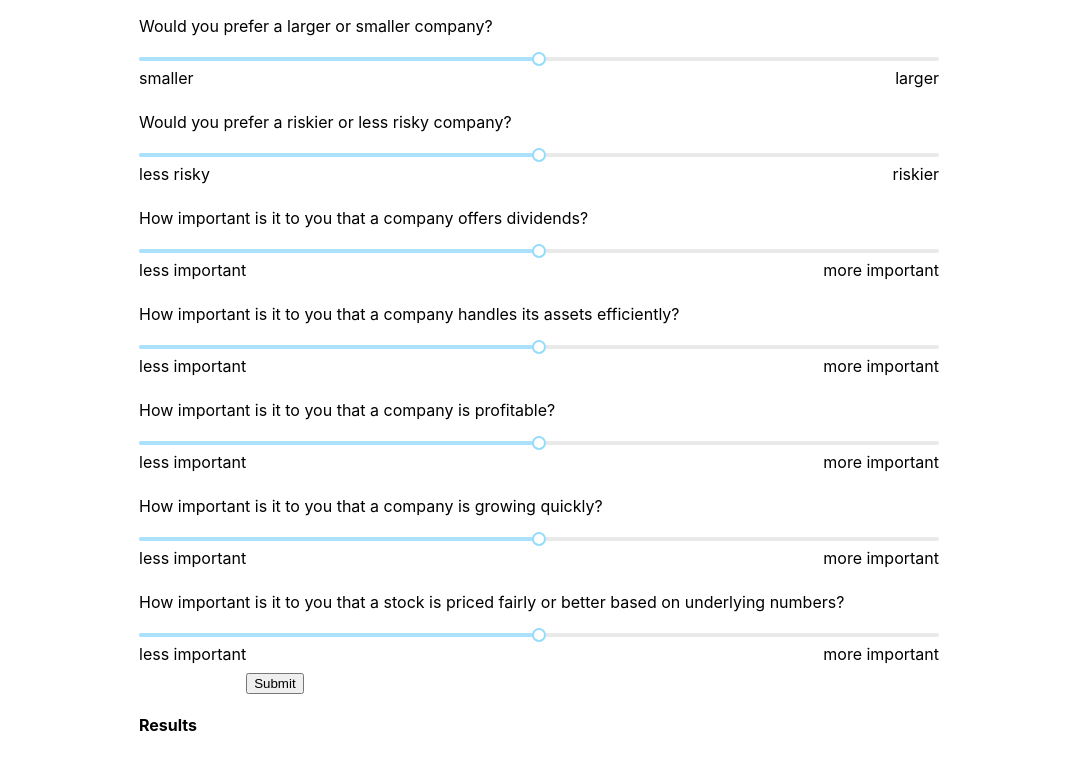
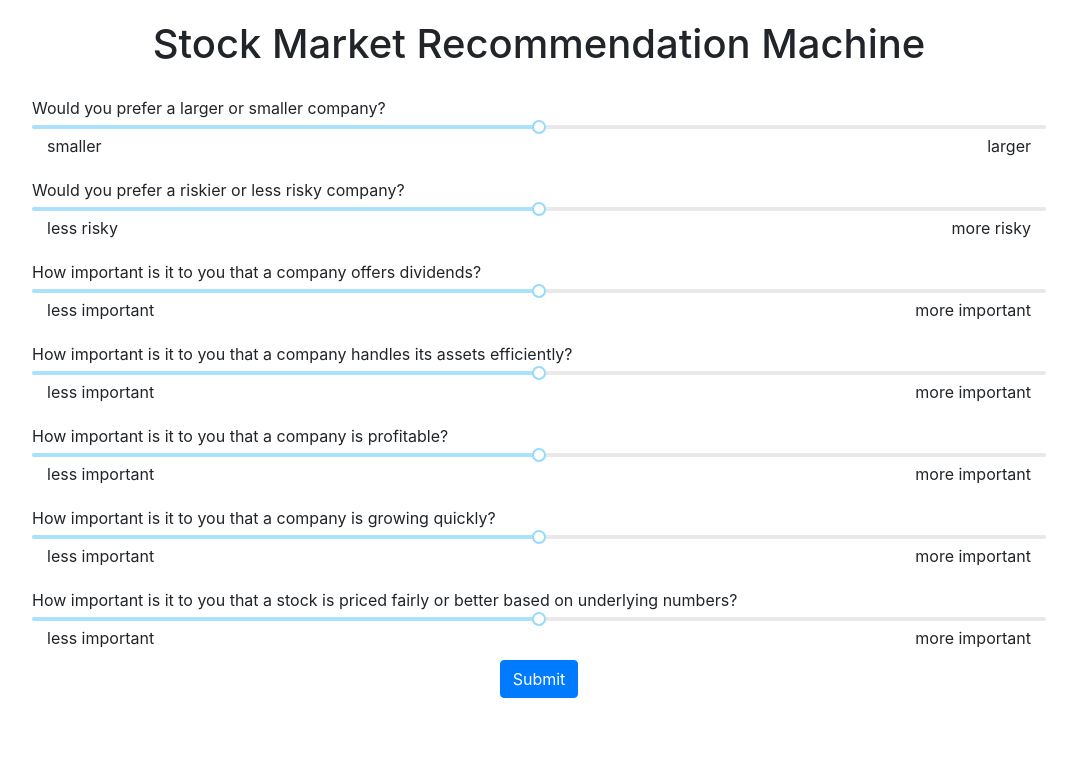
Before and after one commit to aidanmathewson/StockPersonalProject, a React (Create React App) app: page / in a window 1280 px wide. Shown: the top 770 px of the page, without its empty margins (101-1178 px from the left). Built offline with nearby package versions, Linux system fonts and the light colour scheme.

Commit message:
updated front end and changed icon

```diff
--- a/config/default.json
+++ b/config/default.json
@@ -1,4 +1,4 @@
 {
   "mongoURI":
-          "mongodb+srv://Aidan:AidanStockProject@cluster0-elmtm.mongodb.net/test?retryWrites=true&w=majority"
+          null
 }
--- a/package.json
+++ b/package.json
@@ -8,6 +8,7 @@
     "@testing-library/user-event": "^7.2.1",
     "axios": "^0.19.2",
     "body-parser": "^1.19.0",
+    "bootstrap": "^4.5.0",
     "cheerio": "^1.0.0-rc.3",
     "config": "^3.3.1",
     "cors": "^2.8.5",
@@ -16,6 +17,7 @@
     "mongodb": "^3.5.7",
     "mongoose": "^5.9.12",
     "react": "^16.13.1",
+    "react-bootstrap": "^1.0.1",
     "react-dom": "^16.13.1",
     "react-router-dom": "^5.1.2",
     "react-scripts": "3.4.1"
--- a/src/App.js
+++ b/src/App.js
@@ -1,14 +1,14 @@
 import React, {useState} from 'react';
 import Slider from 'rc-slider';
 import 'rc-slider/assets/index.css';
-import logo from './logo.svg';
+import { Button, Container, Row, Col, Table } from 'react-bootstrap';
 import { BrowserRouter as Router, Route } from 'react-router-dom';
 import axios from 'axios';
 import './App.css';
 
 
 
-const style = { width: "80%", "maxWidth": "800px", margin: "0 auto" };
+const style = { width: "80%", margin: "0 auto", padding: "10px"};
 
 const SizeSlide = (props) => {
     const setValue = (val) => {
@@ -53,7 +53,32 @@ const ValSlide = (props) => {
     return <Slider min={0} max={1} step={0.005} defaultValue={0.5} onChange={setValue}/>;
 }
 
-const GetStock = (props) => {
+function Result(props) {
+    const clicked = props.clicked;
+    if (clicked) {
+        return (
+            <div>
+                <h4> Results </h4>
+                <Table>
+                    <thead>
+                    <tr>
+                        <th>#</th>
+                        <th>Ticker</th>
+                        <th>Company</th>
+                    </tr>
+                    </thead>
+                    <tbody>
+                    {props.result}
+                    </tbody>
+                </Table>
+            </div>
+        )
+    } else {
+        return null;
+    }
+}
+
+const RenderPage = (props) => {
   const [values, setValues] = useState({
       vals: {
           size: 0,
@@ -64,7 +89,8 @@ const GetStock = (props) => {
           growth: 0.5,
           value: 0.5
       },
-      results: []
+      result: [],
+      clicked: false
   });
 
   const updateVals = (id, value) => {
@@ -75,8 +101,18 @@ const GetStock = (props) => {
       axios
           .post('http://localhost:8000/', values.vals)
           .then ((result) => {
-              setValues({...values, results: result.data});
-              console.log(result)
+              let resultTable = [];
+              let counter = 1;
+              for (let [ticker, company] of Object.entries(result.data)) {
+                  resultTable.push(<tr>
+                      <th>{counter}</th>
+                      <td>{ticker}</td>
+                      <td>{company}</td>
+                  </tr>);
+                  counter++;
+              }
+              setValues({...values, result: resultTable, clicked: true});
+              console.log(resultTable);
           })
           .catch((err) => {
               console.log(err.message);
@@ -84,70 +120,112 @@ const GetStock = (props) => {
   };
 
   return (
-    <div style = {style}>
-        <div style = {{height: "80px"}}>
-            <p>Would you prefer a larger or smaller company?</p>
-            <p style={{float: "left"}}> smaller </p>
-            <p style={{float: "right"}}> larger </p>
+    <div>
+        <Container fluid="lg" style = {style}>
+            <div style={{textAlign: "center"}}>
+                <div style={style}>
+                    <h1>Stock Market Recommendation Machine</h1>
+                </div>
+            </div>
+            <div style={{padding: "10px"}}>
+                <Row>
+                    Would you prefer a larger or smaller company?
+                </Row>
+                <Row>
                     <SizeSlide id={"size"} onChange={updateVals}/>
+                </Row>
+                <Row>
+                    <Col> smaller </Col>
+                    <Col style = {{textAlign: "right"}}> larger </Col>
+                </Row>
             </div>
-        <div style = {{height: "80px"}}>
-            <p>Would you prefer a riskier or less risky company?</p>
-            <p style={{float: "left"}}> less risky </p>
-            <p style={{float: "right"}}> riskier </p>
+            <div style={{padding: "10px"}}>
+                <Row>
+                    Would you prefer a riskier or less risky company?
+                </Row>
+                <Row>
                     <RiskSlide id={"risk"} onChange={updateVals}/>
+                </Row>
+                <Row>
+                    <Col> less risky </Col>
+                    <Col style = {{textAlign: "right"}}> more risky </Col>
+                </Row>
             </div>
-        <div style = {{height: "80px"}}>
-            <p>How important is it to you that a company offers dividends?</p>
-            <p style={{float: "left"}}> less important </p>
-            <p style={{float: "right"}}> more important </p>
+            <div style={{padding: "10px"}}>
+                <Row>
+                    How important is it to you that a company offers dividends?
+                </Row>
+                <Row>
                     <DivSlide id={"dividends"} onChange={updateVals}/>
+                </Row>
+                <Row>
+                    <Col> less important </Col>
+                    <Col style = {{textAlign: "right"}}> more important </Col>
+                </Row>
             </div>
-        <div style = {{height: "80px"}}>
-            <p>How important is it to you that a company handles its assets efficiently?</p>
-            <p style={{float: "left"}}> less important </p>
-            <p style={{float: "right"}}> more important </p>
+            <div style={{padding: "10px"}}>
+                <Row>
+                    How important is it to you that a company handles its assets efficiently?
+                </Row>
+                <Row>
                     <EffSlide id={"efficiency"} onChange={updateVals}/>
+                </Row>
+                <Row>
+                    <Col> less important </Col>
+                    <Col style = {{textAlign: "right"}}> more important </Col>
+                </Row>
             </div>
-        <div style = {{height: "80px"}}>
-            <p>How important is it to you that a company is profitable?</p>
-            <p style={{float: "left"}}> less important </p>
-            <p style={{float: "right"}}> more important </p>
+            <div style={{padding: "10px"}}>
+                <Row>
+                    How important is it to you that a company is profitable?
+                </Row>
+                <Row>
                     <ProfitSlide id={"profitability"} onChange={updateVals}/>
+                </Row>
+                <Row>
+                    <Col> less important </Col>
+                    <Col style = {{textAlign: "right"}}> more important </Col>
+                </Row>
             </div>
-        <div style = {{height: "80px"}}>
-            <p>How important is it to you that a company is growing quickly?</p>
-            <p style={{float: "left"}}> less important </p>
-            <p style={{float: "right"}}> more important </p>
+            <div style={{padding: "10px"}}>
+                <Row>
+                    How important is it to you that a company is growing quickly?
+                </Row>
+                <Row>
                     <GrowthSlide id={"growth"} onChange={updateVals}/>
+                </Row>
+                <Row>
+                    <Col> less important </Col>
+                    <Col style = {{textAlign: "right"}}> more important </Col>
+                </Row>
             </div>
-        <div style = {{height: "80px"}}>
-            <p>How important is it to you that a stock is priced fairly or better based on underlying numbers?</p>
-            <p style={{float: "left"}}> less important </p>
-            <p style={{float: "right"}}> more important </p>
+            <div style={{padding: "10px"}}>
+                <Row>
+                    How important is it to you that a stock is priced fairly or better based on underlying numbers?
+                </Row>
+                <Row>
                     <ValSlide id={"value"} onChange={updateVals}/>
+                </Row>
+                <Row>
+                    <Col> less important </Col>
+                    <Col style = {{textAlign: "right"}}> more important </Col>
+                </Row>
             </div>
-        <div>
-            <button onClick={sendData}> Submit </button>
+            <div style={{textAlign: "center"}}>
+                <div style={{display: "inline-block"}}>
+                    <Button variant="primary" onClick={sendData}> Submit </Button>
                 </div>
-        <div>
-            <h4> Results </h4>
-            <ol>
-                {values.results.map(ticker => (
-                    <li key={ticker}>{ticker}</li>
-                ))}
-            </ol>
             </div>
+            <Result result={values.result} clicked={values.clicked} />
+        </Container>
     </div>);
 }
-
-
 
 function App() {
   return (
     <Router>
       <div>
-        <Route path="/" component={GetStock} />
+        <Route path="/" component={RenderPage} />
       </div>
     </Router>
   );
--- a/src/index.js
+++ b/src/index.js
@@ -1,6 +1,7 @@
 import React from 'react';
 import ReactDOM from 'react-dom';
 import './index.css';
+import 'bootstrap/dist/css/bootstrap.min.css';
 import App from './App';
 import * as serviceWorker from './serviceWorker';
 
```
Also changed, not shown: app.js (+46 -39 lines), data/russell3000.csv, 2 other files (tests, documents, lock files or other folders). Lines whose indentation alone changed are shown as unchanged.
